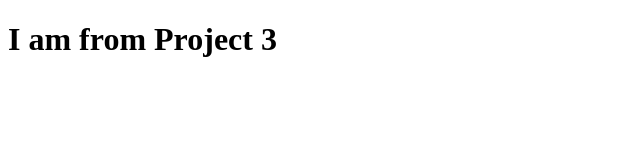
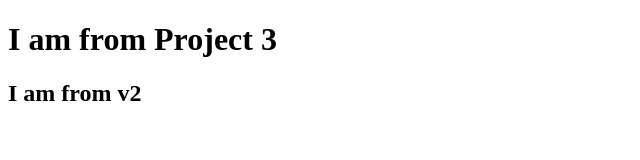
Before and after one commit to techranjitabehera/Project3, a plain HTML site: page index.html in a window 1280 px wide. Shown: the whole page, without its empty margins (0-640 px from the left). Drawn offline with Linux system fonts and the light colour scheme.

Commit message:
added v2

```diff
--- a/index.html
+++ b/index.html
@@ -7,5 +7,6 @@
 </head>
 <body>
     <h1>I am from Project 3</h1>
+    <h2>I am from v2</h2>
 </body>
 </html>
```
